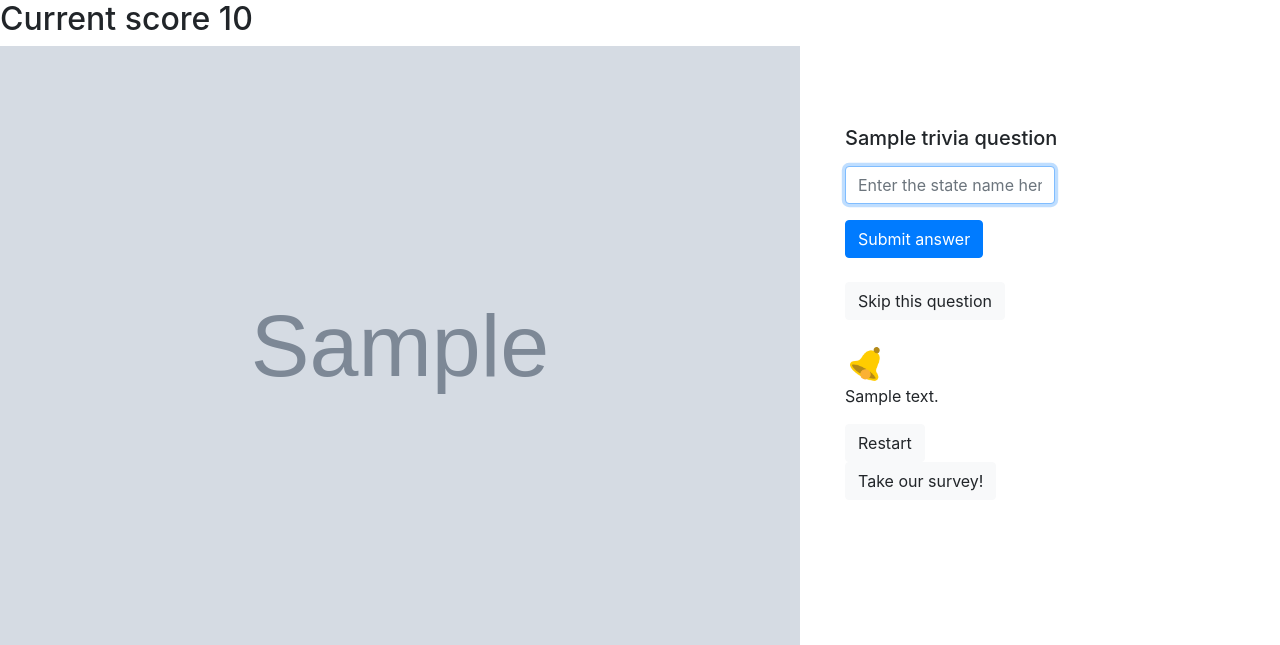
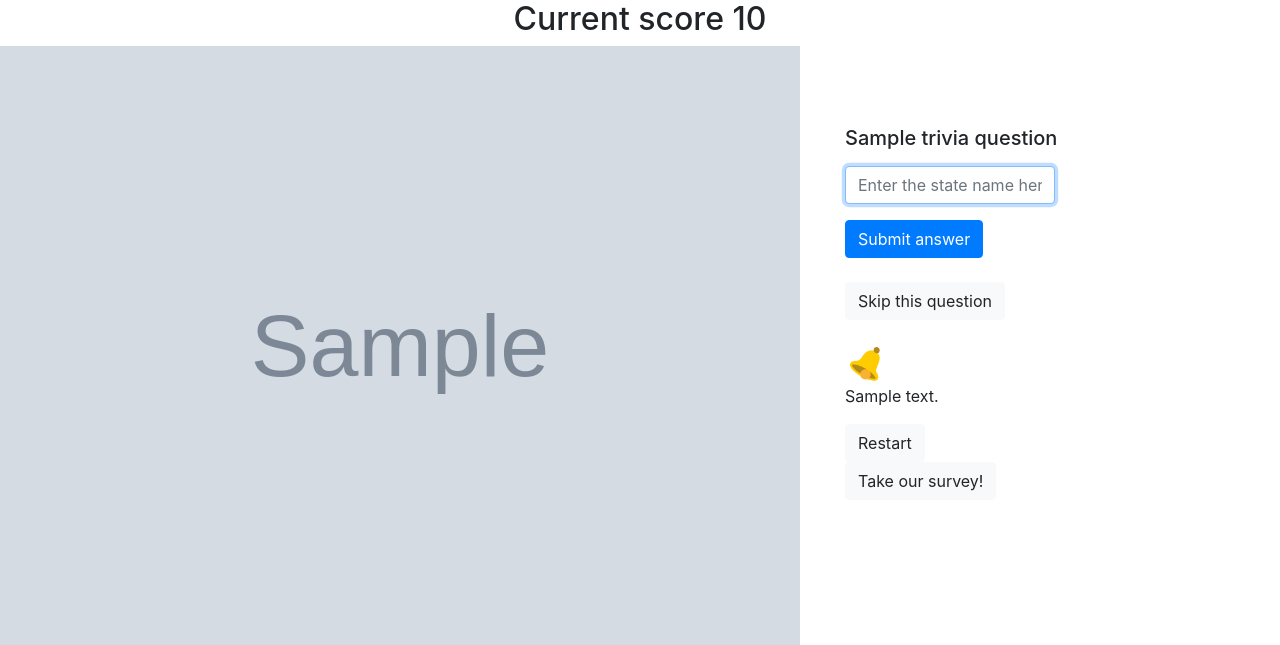
Before and after one commit to eelcaz/map-game-full, a Flask app: template templates/index.html in a window 1280 px wide. Shown: the part 96-741 px from the top of the page. Run offline with Flask 2, Linux system fonts and the light colour scheme; the template is opened without the code that fills it: most values are stand-ins (such as "Sample title", 1, 10 or a date in 2020); grey boxes marked "Sample" are stand-in pictures.

Commit message:
Fixed score UI

```diff
--- a/templates/index.html
+++ b/templates/index.html
@@ -12,7 +12,7 @@
 	<div class="row justify-content-center" id="header">
 		<h1>Hey! Can you guess which state it is?</h1>
 	</div>
-	<h2>Current score {{ curr_score }}</h2>
+	<h2 class="row justify-content-center">Current score {{ curr_score }}</h2>
 	<div class="container-flex">
 		<div class="row justify-content-center">
 			<div class="col ">
```
